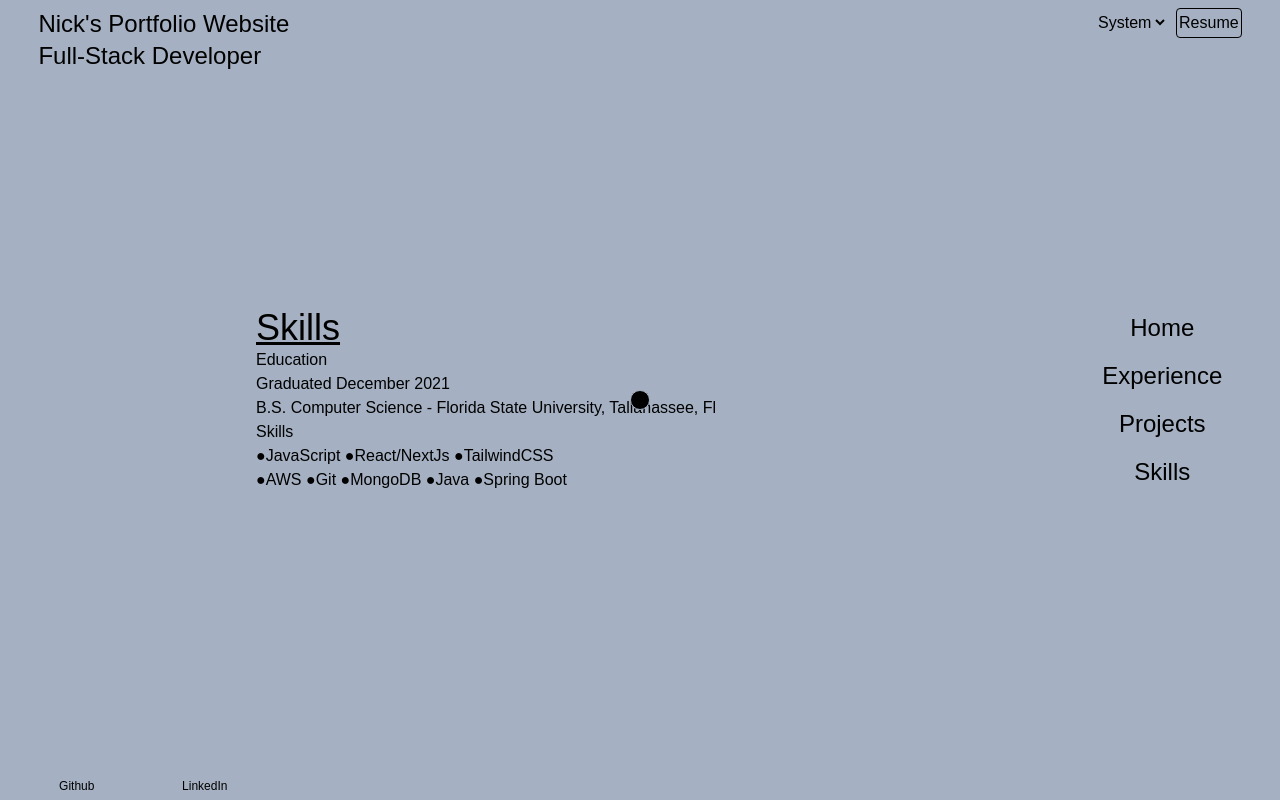
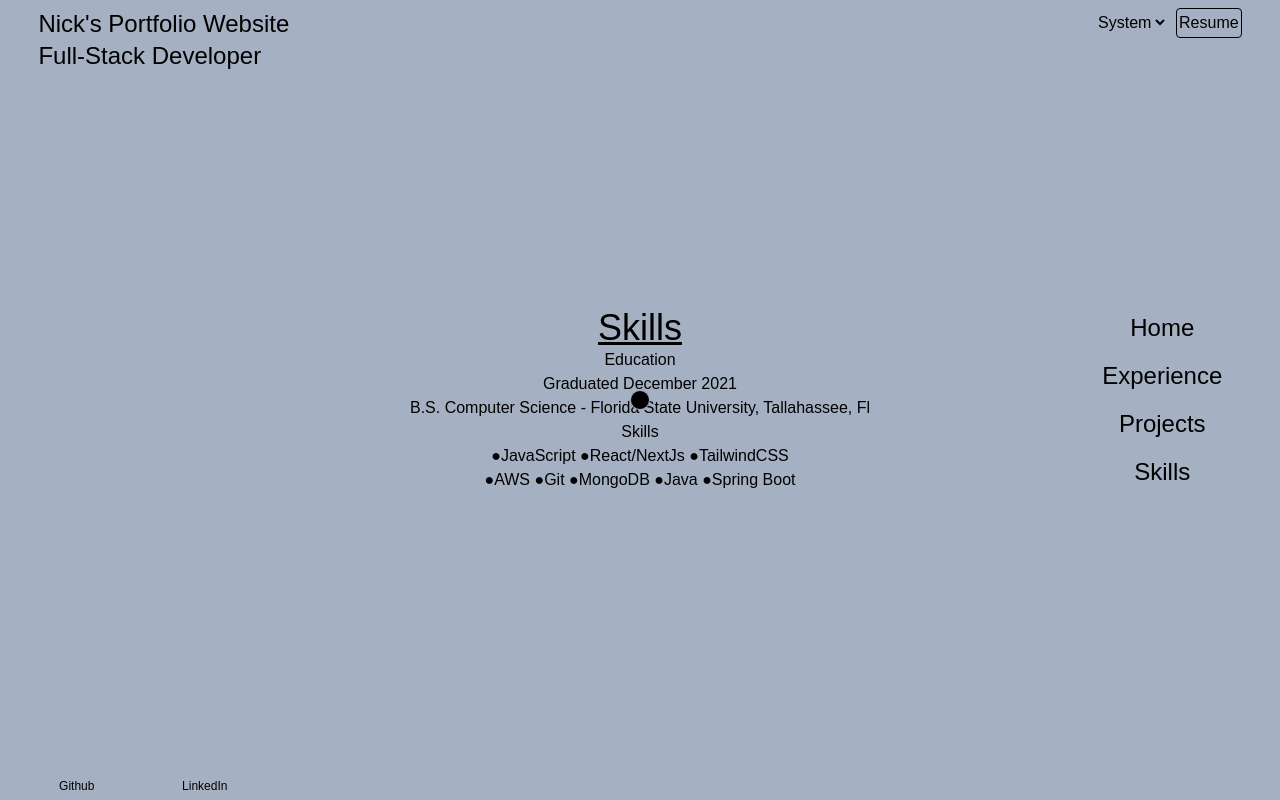
Before and after one commit to kwNick/Resume-Site, a Next.js app: page /skills in a window 1280 px wide. Built offline with nearby package versions, Linux system fonts and the light colour scheme.

Commit message:
routes; fixing content for each page

```diff
--- a/src/app/(routes)/experience/page.tsx
+++ b/src/app/(routes)/experience/page.tsx
@@ -3,11 +3,11 @@ const page = () => {
     {/* BigLab and systems administration */ } //carousel for all experiences
     return (
         <div className="w-full min-h-full flex items-center justify-around">
-            <div className="w-3/5 h-fit max-h-[75vh] flex flex-col">
+            <div className="w-3/5 h-fit max-h-[75vh] flex flex-col text-center">
                 <div>
                     <h1 className="text-2xl lg:text-4xl underline">Experience</h1>
                 </div>
-                <div className="text-center">
+                <div className="">
                     <p>
                         June 2021 - December 2023<br />
                         BigLab, Florida State University - Research Implementation Lead<br />
--- a/src/app/(routes)/projects/page.tsx
+++ b/src/app/(routes)/projects/page.tsx
@@ -3,7 +3,7 @@ const page = () => {
     {/* Github link with explanation */ }
     return (
         <div className="w-full min-h-full flex items-center justify-around">
-            <div className="w-3/5 h-fit max-h-[75vh] flex flex-col">
+            <div className="w-3/5 h-fit max-h-[75vh] flex flex-col text-center">
                 <div>
                     <h1 className="text-2xl lg:text-4xl underline">Projects</h1>
                 </div>
--- a/src/app/(routes)/skills/page.tsx
+++ b/src/app/(routes)/skills/page.tsx
@@ -7,11 +7,11 @@ const page = () => {
                 */}
     return (
         <div className="w-full min-h-full flex items-center justify-around">
-            <div className="w-3/5 h-fit max-h-[75vh] flex flex-col">
+            <div className="w-3/5 h-fit max-h-[75vh] flex flex-col text-center">
                 <div>
                     <h1 className="text-2xl lg:text-4xl underline">Skills</h1>
                 </div>
-                <div>
+                <div className="">
                     Education<br />
                     Graduated December 2021<br />
                     B.S. Computer Science - Florida State University, Tallahassee, Fl<br />
--- a/src/app/page.tsx
+++ b/src/app/page.tsx
@@ -7,8 +7,10 @@ export default function Home() {
     <div className="w-full min-h-full">
       <ReactTypeWriter />
 
-      <div>
+      <div className="min-h-[45vh] flex items-center justify-center ">
+        <div className="h-full w-3/5 border border-colour rounded-lg drop-shadow-lg">
 
+        </div>
       </div>
     </div>
   );
```
